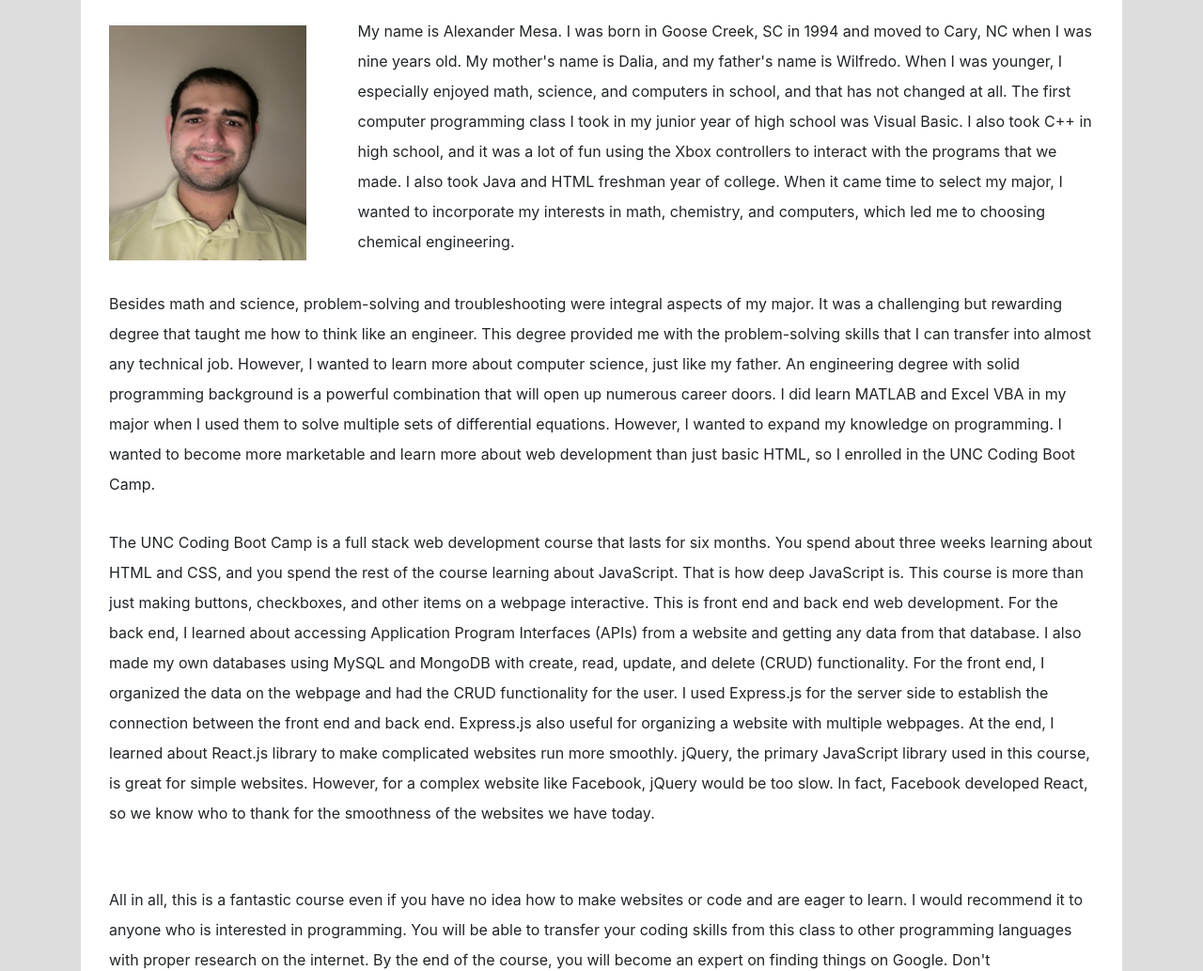
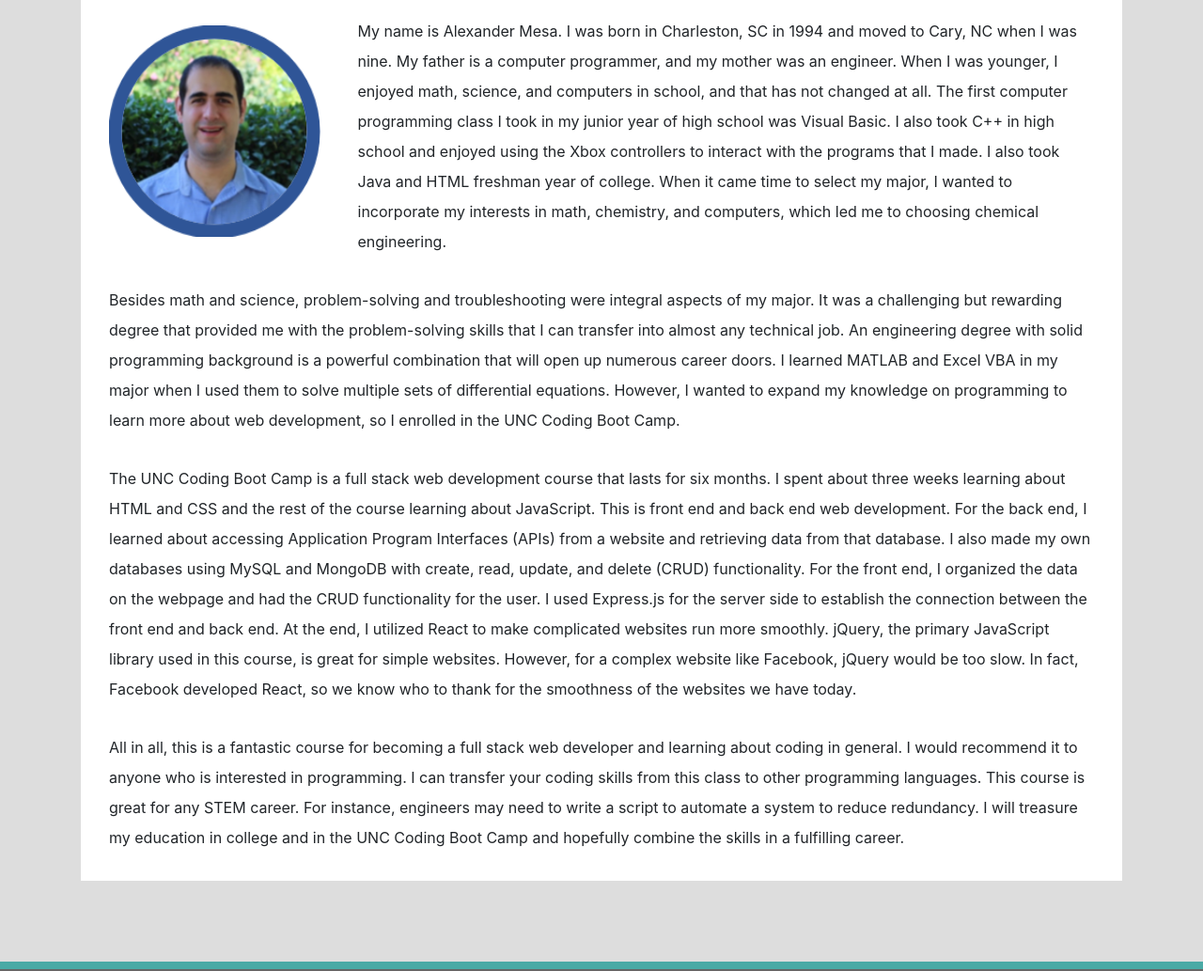
Before and after one commit to AlexanderMesa/MyPortfolio, a plain HTML site: page about.html in a window 1280 px wide. Shown: the part 268-1301 px from the top of the page at 94% size. Drawn offline with nearby package versions, Linux system fonts and the light colour scheme.

Commit message:
About Improvements

```diff
--- a/about.html
+++ b/about.html
@@ -66,27 +66,26 @@
             <div class="row">
               <div class="col-md-3">
                 <img
-                  style="height:250px; width:210px"
-                  src="assets/images/MyPicture.jpg"
+                  style="height:225px; width:225px"
+                  src="assets/images/MyPicture.png"
                   style="float:left"
                 />
               </div>
 
               <div class="col-lg-9">
                 <p style="margin: 20px 30px 0 10px">
-                  My name is Alexander Mesa. I was born in Goose Creek, SC in
-                  1994 and moved to Cary, NC when I was nine years old. My
-                  mother's name is Dalia, and my father's name is Wilfredo. When
-                  I was younger, I especially enjoyed math, science, and
-                  computers in school, and that has not changed at all. The
-                  first computer programming class I took in my junior year of
-                  high school was Visual Basic. I also took C++ in high school,
-                  and it was a lot of fun using the Xbox controllers to interact
-                  with the programs that we made. I also took Java and HTML
-                  freshman year of college. When it came time to select my
-                  major, I wanted to incorporate my interests in math,
-                  chemistry, and computers, which led me to choosing chemical
-                  engineering.
+                  My name is Alexander Mesa. I was born in Charleston, SC in
+                  1994 and moved to Cary, NC when I was nine. My father is a
+                  computer programmer, and my mother was an engineer. When I was
+                  younger, I enjoyed math, science, and computers in school, and
+                  that has not changed at all. The first computer programming
+                  class I took in my junior year of high school was Visual
+                  Basic. I also took C++ in high school and enjoyed using the
+                  Xbox controllers to interact with the programs that I made. I
+                  also took Java and HTML freshman year of college. When it came
+                  time to select my major, I wanted to incorporate my interests
+                  in math, chemistry, and computers, which led me to choosing
+                  chemical engineering.
                 </p>
               </div>
             </div>
@@ -95,65 +94,54 @@
                 <p style="margin: 30px 30px 0 30px">
                   Besides math and science, problem-solving and troubleshooting
                   were integral aspects of my major. It was a challenging but
-                  rewarding degree that taught me how to think like an engineer.
-                  This degree provided me with the problem-solving skills that I
-                  can transfer into almost any technical job. However, I wanted
-                  to learn more about computer science, just like my father. An
+                  rewarding degree that provided me with the problem-solving
+                  skills that I can transfer into almost any technical job. An
                   engineering degree with solid programming background is a
                   powerful combination that will open up numerous career doors.
-                  I did learn MATLAB and Excel VBA in my major when I used them
-                  to solve multiple sets of differential equations. However, I
-                  wanted to expand my knowledge on programming. I wanted to
-                  become more marketable and learn more about web development
-                  than just basic HTML, so I enrolled in the UNC Coding Boot
+                  I learned MATLAB and Excel VBA in my major when I used them to
+                  solve multiple sets of differential equations. However, I
+                  wanted to expand my knowledge on programming to learn more
+                  about web development, so I enrolled in the UNC Coding Boot
                   Camp.
                 </p>
               </div>
             </div>
             <div class="row">
               <div class="col-lg-12">
-                <p style="margin: 30px 30px 30px 30px">
+                <p style="margin: 30px 30px 0 30px">
                   The UNC Coding Boot Camp is a full stack web development
-                  course that lasts for six months. You spend about three weeks
-                  learning about HTML and CSS, and you spend the rest of the
-                  course learning about JavaScript. That is how deep JavaScript
-                  is. This course is more than just making buttons, checkboxes,
-                  and other items on a webpage interactive. This is front end
-                  and back end web development. For the back end, I learned
-                  about accessing Application Program Interfaces (APIs) from a
-                  website and getting any data from that database. I also made
-                  my own databases using MySQL and MongoDB with create, read,
-                  update, and delete (CRUD) functionality. For the front end, I
+                  course that lasts for six months. I spent about three weeks
+                  learning about HTML and CSS and the rest of the course
+                  learning about JavaScript. This is front end and back end web
+                  development. For the back end, I learned about accessing
+                  Application Program Interfaces (APIs) from a website and
+                  retrieving data from that database. I also made my own
+                  databases using MySQL and MongoDB with create, read, update,
+                  and delete (CRUD) functionality. For the front end, I
                   organized the data on the webpage and had the CRUD
                   functionality for the user. I used Express.js for the server
                   side to establish the connection between the front end and
-                  back end. Express.js also useful for organizing a website with
-                  multiple webpages. At the end, I learned about React.js
-                  library to make complicated websites run more smoothly.
-                  jQuery, the primary JavaScript library used in this course, is
-                  great for simple websites. However, for a complex website like
-                  Facebook, jQuery would be too slow. In fact, Facebook
-                  developed React, so we know who to thank for the smoothness of
-                  the websites we have today.
+                  back end. At the end, I utilized React to make complicated
+                  websites run more smoothly. jQuery, the primary JavaScript
+                  library used in this course, is great for simple websites.
+                  However, for a complex website like Facebook, jQuery would be
+                  too slow. In fact, Facebook developed React, so we know who to
+                  thank for the smoothness of the websites we have today.
                 </p>
               </div>
             </div>
             <div class="row">
               <div class="col-lg-12">
                 <p style="margin: 30px 30px 30px 30px">
-                  All in all, this is a fantastic course even if you have no
-                  idea how to make websites or code and are eager to learn. I
+                  All in all, this is a fantastic course for becoming a full
+                  stack web developer and learning about coding in general. I
                   would recommend it to anyone who is interested in programming.
-                  You will be able to transfer your coding skills from this
-                  class to other programming languages with proper research on
-                  the internet. By the end of the course, you will become an
-                  expert on finding things on Google. Don't underestimate what
-                  this course can do for an engineering job. Engineers should
-                  have some knowledge of writing code, as they most likely will
-                  have to write a script to automate a system to reduce
-                  redundancy. I will treasure my education in college and in the
-                  boot camp and hopefully combine the skills in a fulfilling
-                  career.
+                  I can transfer your coding skills from this class to other
+                  programming languages. This course is great for any STEM
+                  career. For instance, engineers may need to write a script to
+                  automate a system to reduce redundancy. I will treasure my
+                  education in college and in the UNC Coding Boot Camp and
+                  hopefully combine the skills in a fulfilling career.
                 </p>
               </div>
             </div>
```
Also changed, not shown: portfolio.html (+50 -15 lines), assets/images/MyPicture.png (added), 3 other files.
